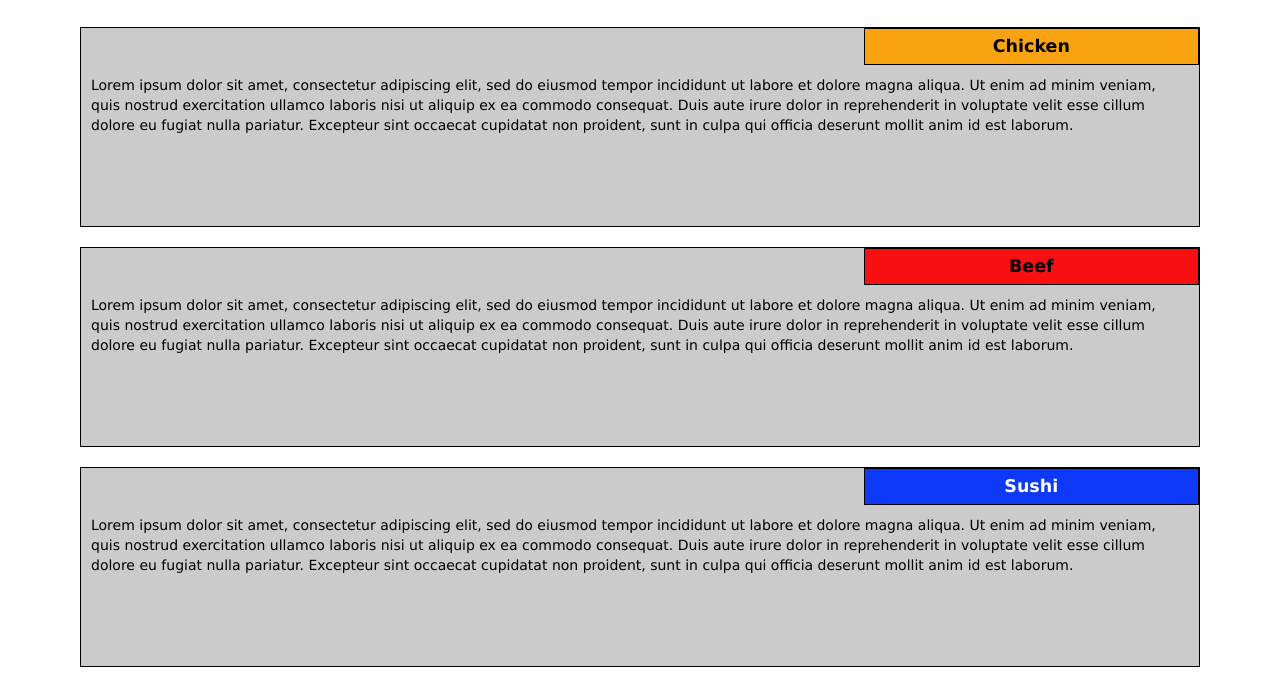
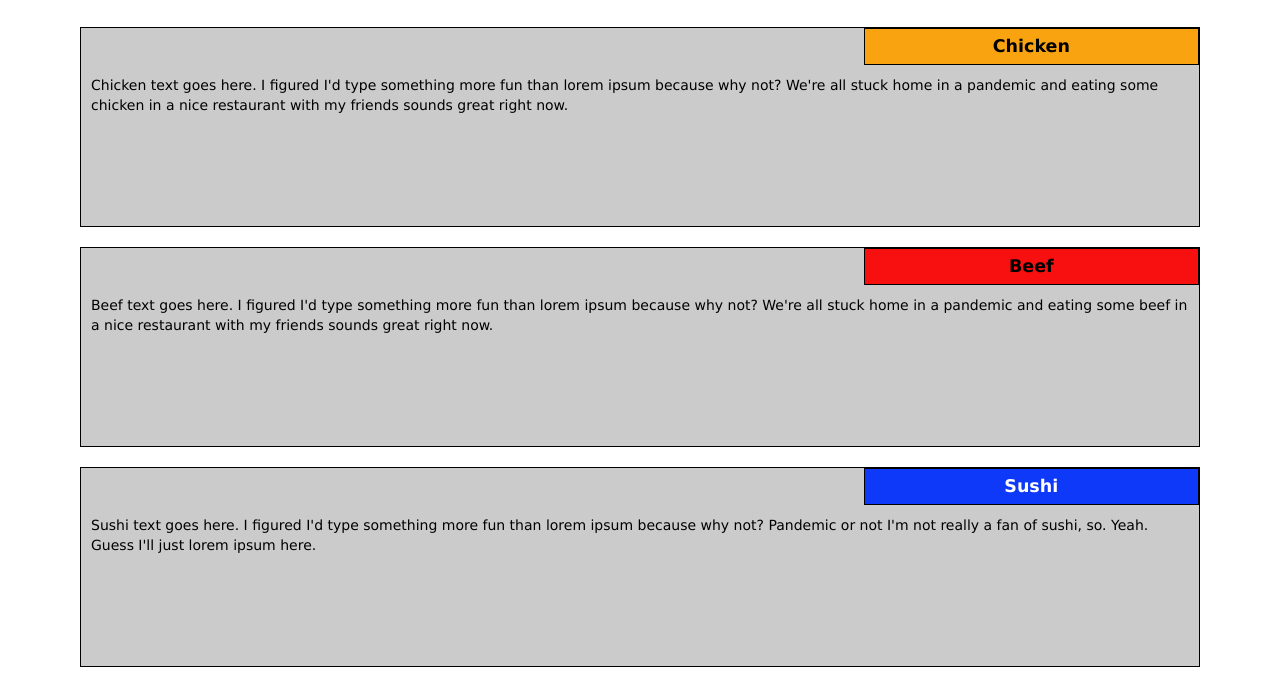
Before and after one commit to carrielanders/module3-solution, a plain HTML site: page index.html in a window 1280 px wide. Shown: the part 153-850 px from the top of the page. Drawn offline with Linux system fonts and the light colour scheme.

Commit message:
index update

```diff
--- a/index.html
+++ b/index.html
@@ -54,7 +54,7 @@
 			Chicken
 		</div>
 		<p>
-			Lorem ipsum dolor sit amet, consectetur adipiscing elit, sed do eiusmod tempor incididunt ut labore et dolore magna aliqua. Ut enim ad minim veniam, quis nostrud exercitation ullamco laboris nisi ut aliquip ex ea commodo consequat. Duis aute irure dolor in reprehenderit in voluptate velit esse cillum dolore eu fugiat nulla pariatur. Excepteur sint occaecat cupidatat non proident, sunt in culpa qui officia deserunt mollit anim id est laborum.
+			Chicken text goes here. I figured I'd type something more fun than lorem ipsum because why not? We're all stuck home in a pandemic and eating some chicken in a nice restaurant with my friends sounds great right now.
 		</p>
 		</section>
 	</div>
@@ -64,7 +64,7 @@
 			Beef
 		</div>
 		<p>
-			Lorem ipsum dolor sit amet, consectetur adipiscing elit, sed do eiusmod tempor incididunt ut labore et dolore magna aliqua. Ut enim ad minim veniam, quis nostrud exercitation ullamco laboris nisi ut aliquip ex ea commodo consequat. Duis aute irure dolor in reprehenderit in voluptate velit esse cillum dolore eu fugiat nulla pariatur. Excepteur sint occaecat cupidatat non proident, sunt in culpa qui officia deserunt mollit anim id est laborum.
+			Beef text goes here. I figured I'd type something more fun than lorem ipsum because why not? We're all stuck home in a pandemic and eating some beef in a nice restaurant with my friends sounds great right now.
 		</p>
 		</section>
 	</div>
@@ -74,7 +74,7 @@
 			Sushi
 		</div>
 		<p>
-			Lorem ipsum dolor sit amet, consectetur adipiscing elit, sed do eiusmod tempor incididunt ut labore et dolore magna aliqua. Ut enim ad minim veniam, quis nostrud exercitation ullamco laboris nisi ut aliquip ex ea commodo consequat. Duis aute irure dolor in reprehenderit in voluptate velit esse cillum dolore eu fugiat nulla pariatur. Excepteur sint occaecat cupidatat non proident, sunt in culpa qui officia deserunt mollit anim id est laborum.
+			Sushi text goes here. I figured I'd type something more fun than lorem ipsum because why not? Pandemic or not I'm not really a fan of sushi, so. Yeah. Guess I'll just lorem ipsum here.
 		</p>
 		</section>
 	</div>
```
